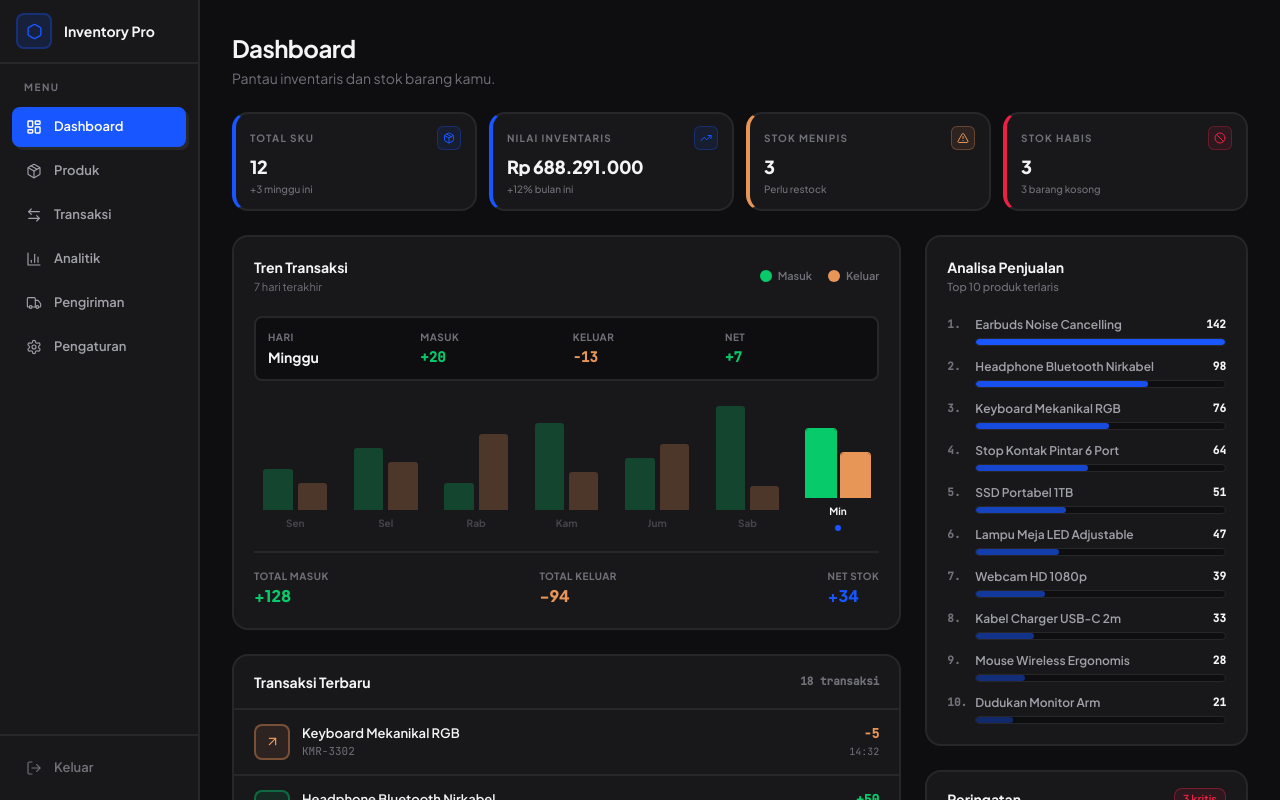
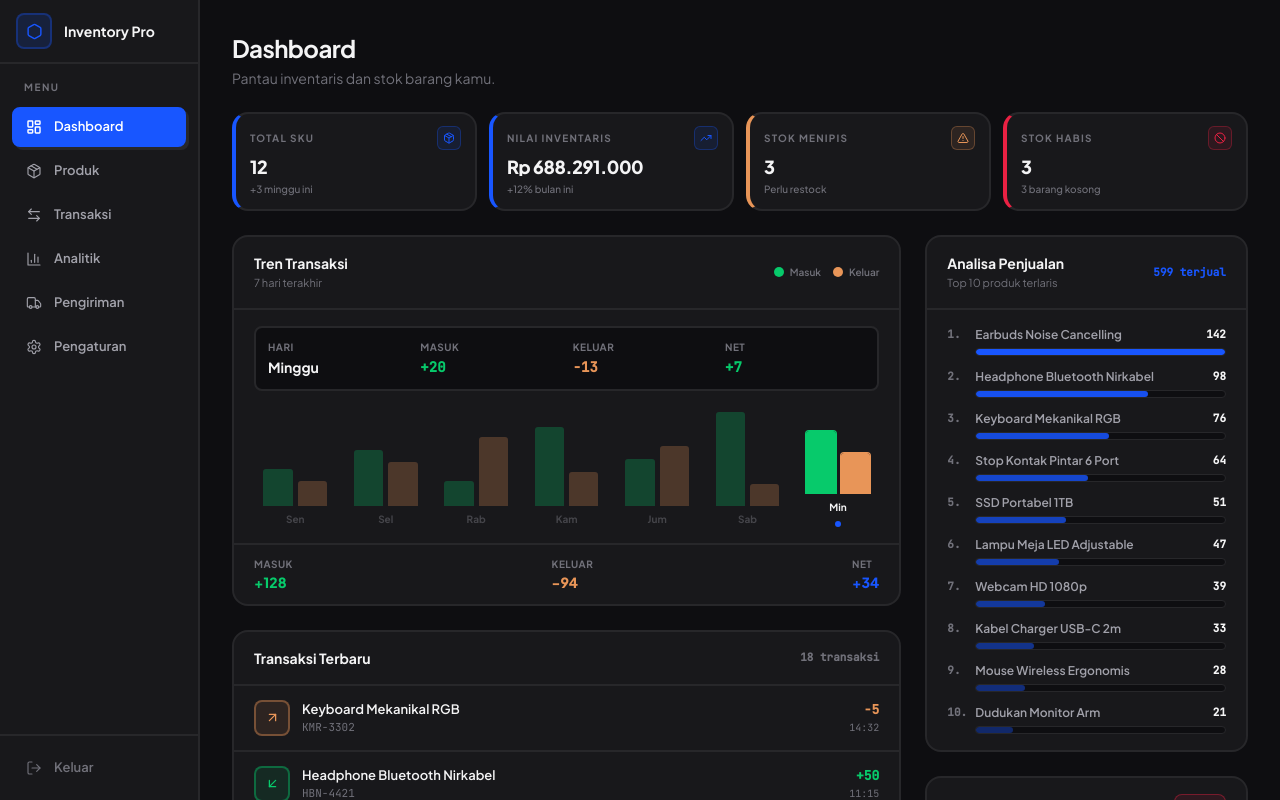
Before and after one commit to ersetdigital-sudo/Webstokbarang, a Next.js app: page / in a window 1280 px wide. Shown: the top 800 px of the page. Built offline with nearby package versions, Linux system fonts and the light colour scheme.

Commit message:
fix: samakan layout TrendChart & Analisa Penjualan — header/content/footer konsisten

```diff
--- a/src/components/inventory/CategoryBreakdown.tsx
+++ b/src/components/inventory/CategoryBreakdown.tsx
@@ -15,14 +15,21 @@ const topProducts = [
 
 export default function CategoryBreakdown() {
   const maxSold = topProducts[0].sold;
+  const totalSold = topProducts.reduce((s, p) => s + p.sold, 0);
 
   return (
-    <div className="neo-card-flat p-5">
-      <div className="mb-5">
-        <h3 className="text-sm font-bold text-neo-text">Analisa Penjualan</h3>
-        <p className="text-[11px] text-neo-muted mt-0.5 font-medium">Top 10 produk terlaris</p>
+    <div className="neo-card-flat overflow-hidden">
+      {/* Header — same structure as TrendChart */}
+      <div className="flex items-center justify-between px-5 py-4 border-b-2 border-neo-border">
+        <div>
+          <h2 className="text-sm font-bold text-neo-text">Analisa Penjualan</h2>
+          <p className="text-[11px] text-neo-muted mt-0.5">Top 10 produk terlaris</p>
+        </div>
+        <span className="text-[11px] font-mono font-bold text-neo-primary">{totalSold} terjual</span>
       </div>
-      <div className="space-y-3">
+
+      {/* Content */}
+      <div className="px-5 py-4 space-y-3">
         {topProducts.map((p, i) => {
           const pct = (p.sold / maxSold) * 100;
           return (
@@ -35,10 +42,7 @@ export default function CategoryBreakdown() {
                 <span className="text-[11px] font-mono font-bold text-neo-text ml-2">{p.sold}</span>
               </div>
               <div className="h-2 rounded-full bg-neo-bg border border-neo-border overflow-hidden ml-7">
-                <div
-                  className="h-full rounded-full bg-neo-primary transition-all duration-500"
-                  style={{ width: `${pct}%`, opacity: 1 - i * 0.07 }}
-                />
+                <div className="h-full rounded-full bg-neo-primary transition-all duration-500" style={{ width: `${pct}%`, opacity: 1 - i * 0.07 }} />
               </div>
             </div>
           );
--- a/src/components/inventory/TrendChart.tsx
+++ b/src/components/inventory/TrendChart.tsx
@@ -19,27 +19,29 @@ export default function TrendChart() {
   const totalKeluar = data.reduce((s, d) => s + d.keluar, 0);
 
   return (
-    <div className="neo-card-flat p-5">
+    <div className="neo-card-flat overflow-hidden">
       {/* Header */}
-      <div className="flex items-center justify-between mb-5">
+      <div className="flex items-center justify-between px-5 py-4 border-b-2 border-neo-border">
         <div>
-          <h3 className="text-sm font-bold text-neo-text">Tren Transaksi</h3>
+          <h2 className="text-sm font-bold text-neo-text">Tren Transaksi</h2>
           <p className="text-[11px] text-neo-muted mt-0.5">7 hari terakhir</p>
         </div>
-        <div className="flex items-center gap-4">
+        <div className="flex items-center gap-3">
           <div className="flex items-center gap-1.5">
-            <div className="w-3 h-3 rounded-full bg-neo-success border border-neo-success/50" />
-            <span className="text-[11px] font-semibold text-neo-muted">Masuk</span>
+            <div className="w-2.5 h-2.5 rounded-full bg-neo-success border border-neo-success/50" />
+            <span className="text-[10px] font-semibold text-neo-muted">Masuk</span>
           </div>
           <div className="flex items-center gap-1.5">
-            <div className="w-3 h-3 rounded-full bg-neo-warning border border-neo-warning/50" />
-            <span className="text-[11px] font-semibold text-neo-muted">Keluar</span>
+            <div className="w-2.5 h-2.5 rounded-full bg-neo-warning border border-neo-warning/50" />
+            <span className="text-[10px] font-semibold text-neo-muted">Keluar</span>
           </div>
         </div>
       </div>
 
+      {/* Content */}
+      <div className="px-5 py-4">
         {/* Info panel */}
-      <div className="mb-5 p-3 rounded-neo-xs bg-neo-bg border-2 border-neo-border grid grid-cols-4 gap-3">
+        <div className="mb-4 p-3 rounded-neo-xs bg-neo-bg border-2 border-neo-border grid grid-cols-4 gap-3">
           <div>
             <p className="text-[10px] font-bold text-neo-muted uppercase tracking-wider">Hari</p>
             <p className="text-sm font-bold text-neo-text mt-0.5">{data[selected].day}</p>
@@ -61,44 +63,37 @@ export default function TrendChart() {
         </div>
 
         {/* Bars */}
-      <div className="flex items-end justify-between gap-2 h-[130px]">
+        <div className="flex items-end justify-between gap-2 h-[120px]">
           {data.map((d, i) => (
             <div key={i} className="flex-1 flex flex-col items-center gap-1.5 cursor-pointer group" onClick={() => setSelected(i)}>
-            <div className="w-full flex items-end justify-center gap-[3px] h-[105px]">
-              <div
-                className={`relative w-[38%] rounded-t-[4px] overflow-hidden border-x border-t transition-all ${selected === i ? "border-neo-success" : "border-transparent"}`}
-                style={{ height: `${(d.masuk / maxVal) * 100}%` }}
-              >
+              <div className="w-full flex items-end justify-center gap-[3px] h-[95px]">
+                <div className={`relative w-[38%] rounded-t-[4px] overflow-hidden border-x border-t transition-all ${selected === i ? "border-neo-success" : "border-transparent"}`} style={{ height: `${(d.masuk / maxVal) * 100}%` }}>
                   <div className={`absolute inset-0 transition-colors ${selected === i ? "bg-neo-success" : "bg-neo-success/25 group-hover:bg-neo-success/45"}`} />
                 </div>
-              <div
-                className={`relative w-[38%] rounded-t-[4px] overflow-hidden border-x border-t transition-all ${selected === i ? "border-neo-warning" : "border-transparent"}`}
-                style={{ height: `${(d.keluar / maxVal) * 100}%` }}
-              >
+                <div className={`relative w-[38%] rounded-t-[4px] overflow-hidden border-x border-t transition-all ${selected === i ? "border-neo-warning" : "border-transparent"}`} style={{ height: `${(d.keluar / maxVal) * 100}%` }}>
                   <div className={`absolute inset-0 transition-colors ${selected === i ? "bg-neo-warning" : "bg-neo-warning/25 group-hover:bg-neo-warning/45"}`} />
                 </div>
               </div>
-            <span className={`text-[10px] font-bold transition-colors ${selected === i ? "text-neo-text" : "text-neo-muted/50 group-hover:text-neo-muted"}`}>
-              {d.short}
-            </span>
+              <span className={`text-[10px] font-bold transition-colors ${selected === i ? "text-neo-text" : "text-neo-muted/50 group-hover:text-neo-muted"}`}>{d.short}</span>
               {selected === i && <div className="w-1.5 h-1.5 rounded-full bg-neo-primary" />}
             </div>
           ))}
         </div>
+      </div>
 
-      {/* Summary */}
-      <div className="flex items-center justify-between mt-5 pt-4 border-t-2 border-neo-border">
+      {/* Footer */}
+      <div className="flex items-center justify-between px-5 py-3 border-t-2 border-neo-border">
         <div>
-          <p className="text-[10px] font-bold text-neo-muted uppercase tracking-wider">Total Masuk</p>
-          <p className="text-base font-extrabold text-neo-success">+{totalMasuk}</p>
+          <p className="text-[10px] font-bold text-neo-muted uppercase tracking-wider">Masuk</p>
+          <p className="text-sm font-extrabold text-neo-success">+{totalMasuk}</p>
         </div>
         <div>
-          <p className="text-[10px] font-bold text-neo-muted uppercase tracking-wider">Total Keluar</p>
-          <p className="text-base font-extrabold text-neo-warning">-{totalKeluar}</p>
+          <p className="text-[10px] font-bold text-neo-muted uppercase tracking-wider">Keluar</p>
+          <p className="text-sm font-extrabold text-neo-warning">-{totalKeluar}</p>
         </div>
         <div>
-          <p className="text-[10px] font-bold text-neo-muted uppercase tracking-wider">Net Stok</p>
-          <p className="text-base font-extrabold text-neo-primary">+{totalMasuk - totalKeluar}</p>
+          <p className="text-[10px] font-bold text-neo-muted uppercase tracking-wider">Net</p>
+          <p className="text-sm font-extrabold text-neo-primary">+{totalMasuk - totalKeluar}</p>
         </div>
       </div>
     </div>
```
Lines whose indentation alone changed are shown as unchanged.
